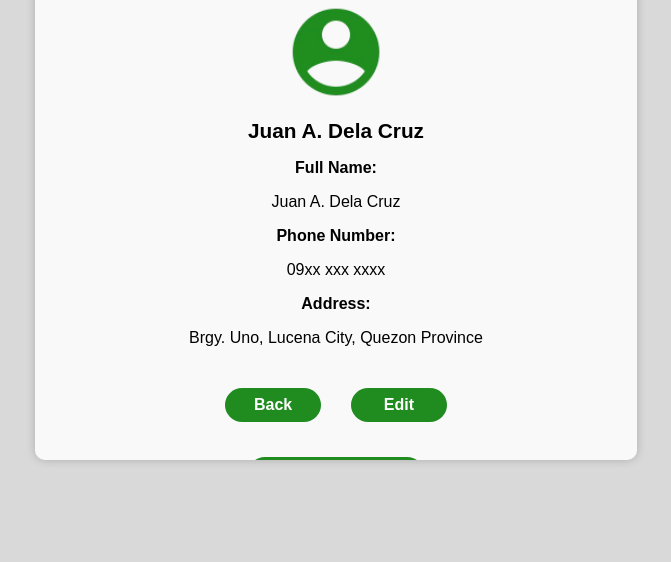
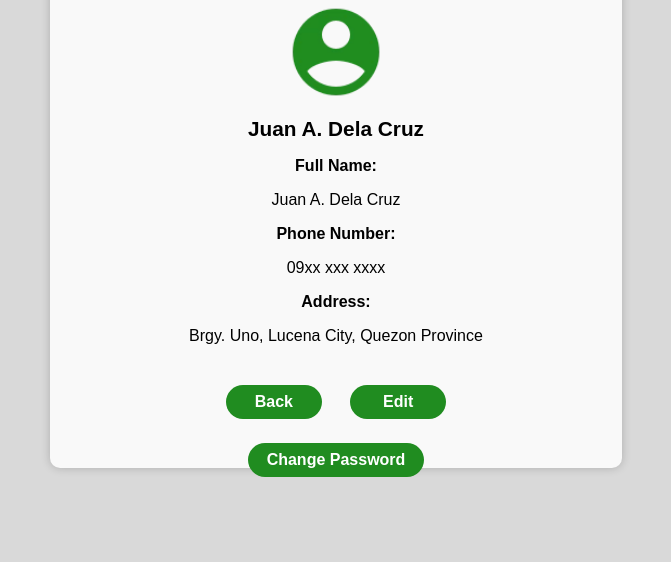
Before and after one commit to jimarus/Unified-Map, a plain HTML site: page html/acc-settings.html in a window 1536 px wide. Shown: the part 238-800 px from the top of the page, without its empty margins (432-1103 px from the left). Drawn offline with Linux system fonts and the light colour scheme.

Commit message:
Adjust button margin and profile container width for improved layout

```diff
--- a/css/stylesheets.css
+++ b/css/stylesheets.css
@@ -442,7 +442,7 @@ button:hover {
     font-weight: bold;
     cursor: pointer;
     align-self: center;
-    margin-top: 7%;
+    margin-top: 5%;
     /* margin-right: 10%; */
     font-size: 1rem;
     width: 22vh;
@@ -586,10 +586,9 @@ button:hover {
 
 @media (min-width: 1419px) {
     .profile-container {
-        width: 33%;
+        width: 31%;
         height: 100%;
-        max-height: 58vh;
-        overflow: auto;
+        max-height: 59vh;
     }
 }
 
```
